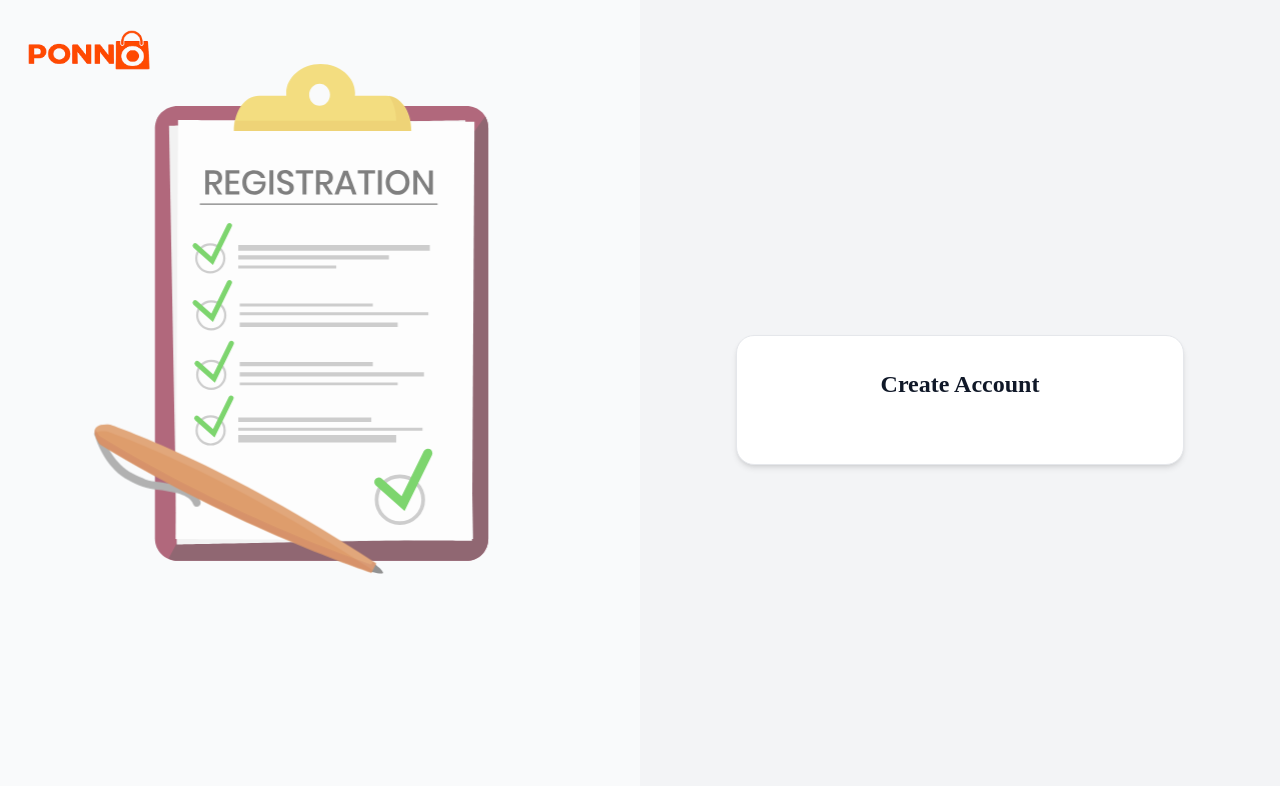
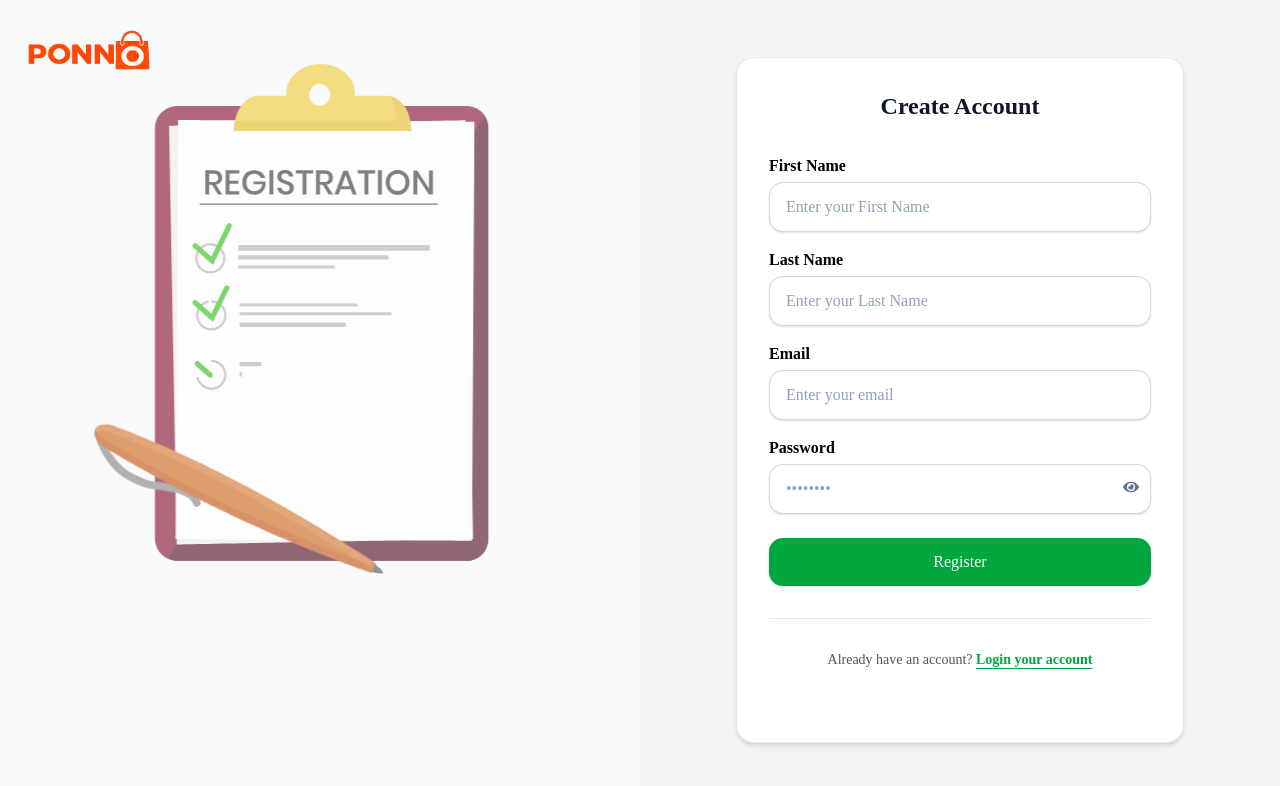
Before and after one commit to nk-rifat/Ponno-Client, a Next.js app: page /register in a window 1280 px wide. Shown: the top 786 px of the page. Built offline with nearby package versions, Linux system fonts and the light colour scheme.

Commit message:
complete the RegisterForm

```diff
--- a/components/auth/register/RegisterForm.jsx
+++ b/components/auth/register/RegisterForm.jsx
@@ -0,0 +1,95 @@
+"use client";
+
+import Field from "@/components/shared/Field";
+import Link from "next/link";
+import { useState } from "react";
+import { CgPassword } from "react-icons/cg";
+import { FaEye, FaEyeSlash } from "react-icons/fa";
+
+const RegisterForm = () => {
+  const [show, setShow] = useState(false);
+
+  const inputStyle =
+    "w-full px-4 py-3 rounded-xl border border-gray-300 bg-white text-slate-800 placeholder:text-slate-400 focus:outline-none focus:ring-2 focus:ring-green-500/30 focus:border-green-300 shadow-sm transition-shadow mt-1";
+  return (
+    <form className="space-y-4 pb-10">
+      {/* First Name */}
+      <Field label="First Name">
+        <input
+          type="text"
+          placeholder="Enter your First Name"
+          className={inputStyle}
+        />
+      </Field>
+
+      {/* Last Name */}
+      <Field label="Last Name">
+        <input
+          type="text"
+          placeholder="Enter your Last Name"
+          className={inputStyle}
+        />
+      </Field>
+
+      {/* Email */}
+      <Field label="Email">
+        <input
+          type="email"
+          placeholder="Enter your email"
+          className={inputStyle}
+        />
+      </Field>
+
+      {/* Password */}
+      <Field label="Password">
+        <div className="relative">
+          <input
+            type={show ? "text" : "password"}
+            placeholder="••••••••"
+            className={`${inputStyle} pr-10`}
+          />
+
+          <button
+            type="button"
+            onClick={() => setShow(!show)}
+            className="absolute right-3 top-1/2 -translate-y-1/2 text-slate-500 hover:text-slate-700"
+          >
+            {show ? <FaEyeSlash /> : <FaEye />}
+          </button>
+        </div>
+      </Field>
+
+      {/* Button */}
+      <div className="pt-2">
+        <button
+          type="button"
+          className="w-full px-4 py-3 rounded-xl bg-green-600 text-white font-medium shadow-sm hover:bg-green-700 focus:outline-none focus:ring-2 focus:ring-green-500/30 active:bg-green-800 transition-shadow"
+        >
+          Register
+        </button>
+      </div>
+
+      {/* Divider */}
+      <div className="relative py-4">
+        <div className="absolute inset-0 flex items-center">
+          <div className="w-full border-t border-gray-200"></div>
+        </div>
+      </div>
+
+      {/* Login link */}
+      <div className="text-center">
+        <p className="text-sm text-gray-600">
+          Already have an account?{" "}
+          <Link
+            href="/login"
+            className="font-semibold text-green-600 hover:text-green-700 underline underline-offset-4"
+          >
+            Login your account
+          </Link>
+        </p>
+      </div>
+    </form>
+  );
+};
+
+export default RegisterForm;
--- a/components/auth/register/RegisterPage.jsx
+++ b/components/auth/register/RegisterPage.jsx
@@ -1,13 +1,12 @@
 import RegisterAnimation from "./RegisterAnimation";
 import { Logo } from "@/components/shared/Logo";
+import RegisterForm from "./RegisterForm";
 
 const RegisterPage = () => {
   return (
     <div className="min-h-screen grid grid-cols-1 lg:grid-cols-2">
-
       {/* Left Side */}
       <div className="hidden lg:flex relative items-center justify-center p-12 bg-gray-50">
-
         {/* Top-left Logo */}
         <div className="absolute top-6 left-6">
           <Logo />
@@ -21,9 +20,7 @@ const RegisterPage = () => {
 
       {/* Right Side */}
       <div className="flex items-center justify-center p-6 sm:p-12 bg-gray-100">
-
         <div className="w-full max-w-md bg-white border border-gray-200 p-8 rounded-2xl shadow-md">
-
           {/* Mobile Logo */}
           <div className="flex justify-center mb-6 lg:hidden">
             <Logo />
@@ -31,11 +28,10 @@ const RegisterPage = () => {
 
           {/* Header */}
           <div className="mb-8 text-center">
-            <h2 className="text-2xl font-bold text-gray-900">
-              Create Account
-            </h2>
+            <h2 className="text-2xl font-bold text-gray-900">Create Account</h2>
           </div>
           {/* <RegisterForm /> */}
+          <RegisterForm />
         </div>
       </div>
     </div>
--- a/components/shared/Field.jsx
+++ b/components/shared/Field.jsx
@@ -5,7 +5,7 @@ const Field = ({ label, children, htmlFor, error }) => {
   return (
     <div className="mt-2">
       {label && (
-        <label htmlFor={id} className="text-white">
+        <label htmlFor={id} className="text-black font-semibold">
           {label}
         </label>
       )}
```
